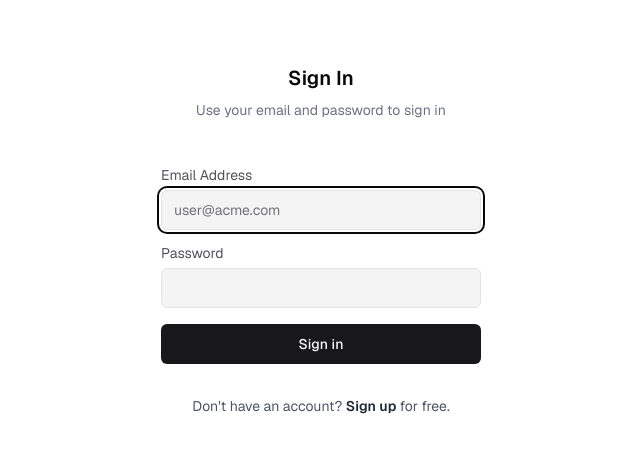
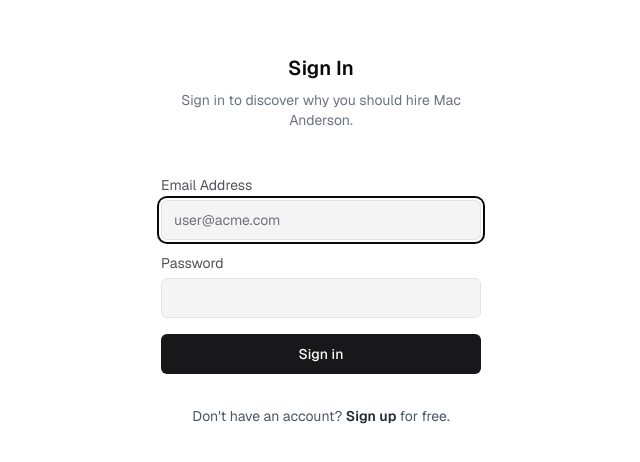
Before and after one commit to macanderson/ragbot-demo, a Next.js app: page /login in a window 1280 px wide. Shown: the part 160-622 px from the top of the page, without its empty margins (319-959 px from the left). Built offline with nearby package versions, Linux system fonts and the light colour scheme; no server answers; what bcrypt-ts would draw is missing.

Commit message:
Update page.tsx

```diff
--- a/app/(auth)/login/page.tsx
+++ b/app/(auth)/login/page.tsx
@@ -55,7 +55,7 @@ export default function Page() {
         <div className="flex flex-col items-center justify-center gap-2 px-4 text-center sm:px-16">
           <h3 className="text-xl font-semibold dark:text-zinc-50">Sign In</h3>
           <p className="text-sm text-gray-500 dark:text-zinc-400">
-            Use your email and password to sign in
+            Sign in to discover why you should hire Mac Anderson.
           </p>
         </div>
         <AuthForm action={handleSubmit} defaultEmail={email}>
```
